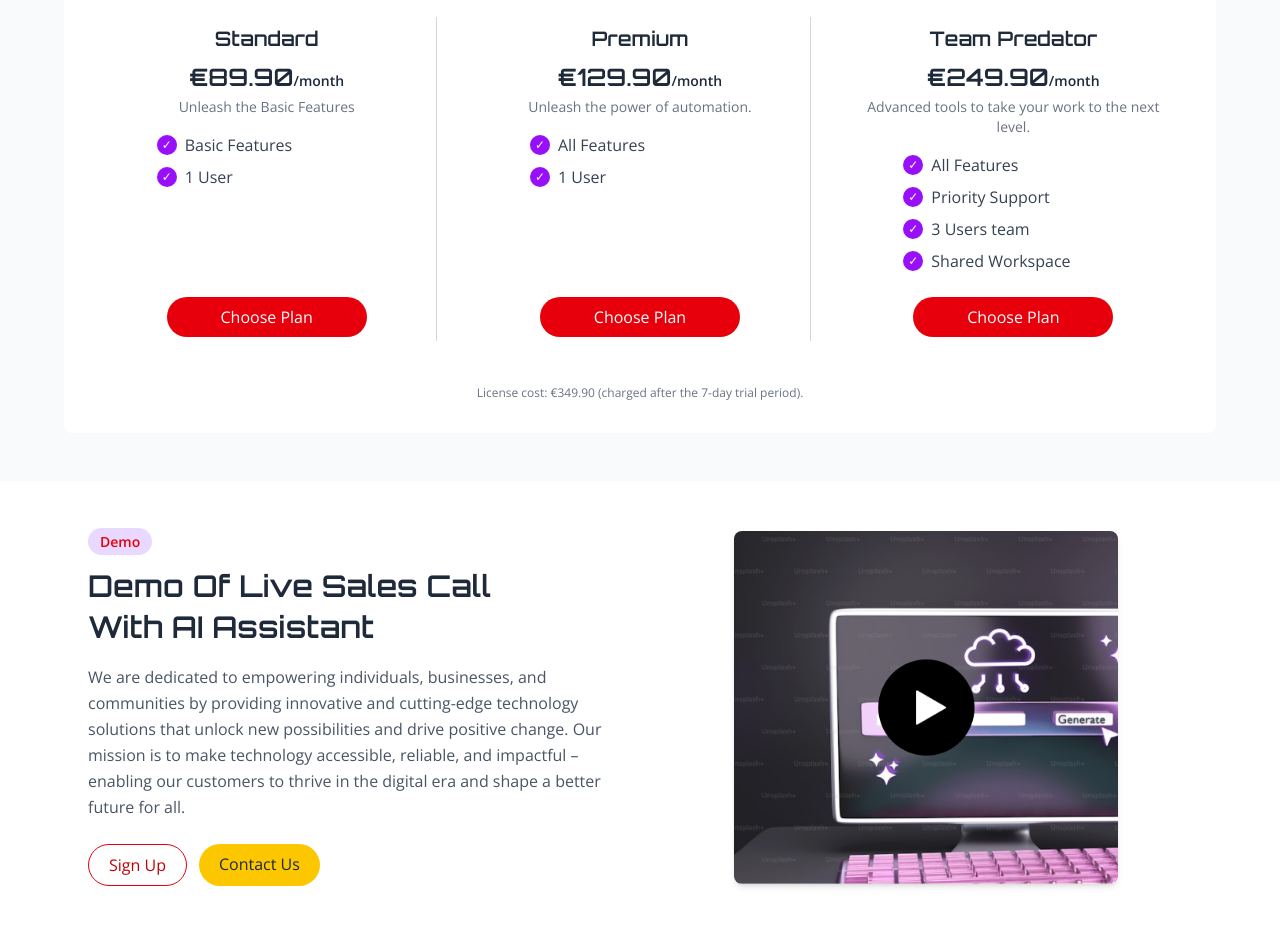
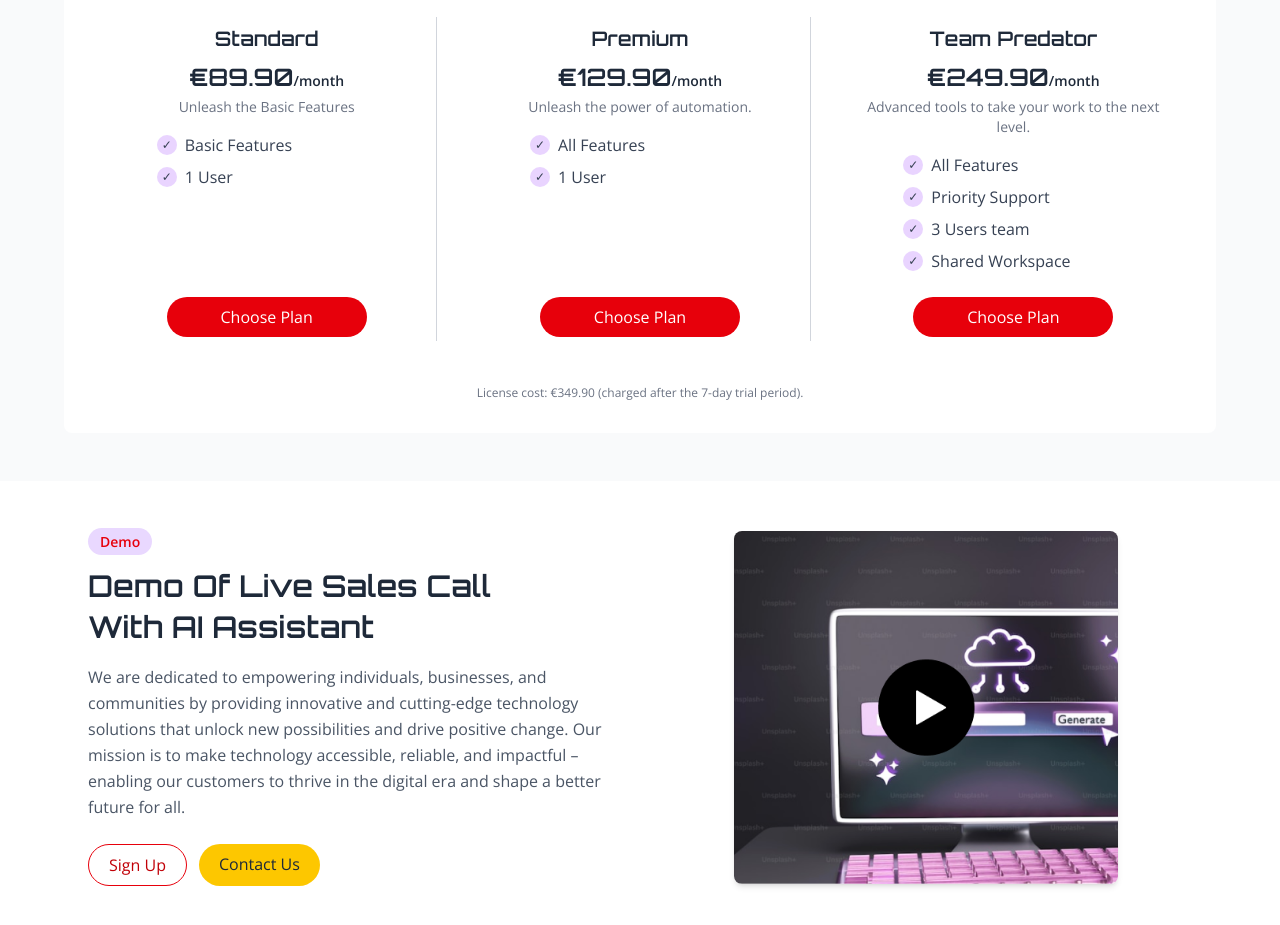
Before and after one commit to malikadeel12/SelltronAI-clientsite, a React (Vite) app: page / in a window 1280 px wide. Shown: the part 2400-3325 px from the top of the page. Built offline with nearby package versions, Linux system fonts and the light colour scheme.

Commit message:
new updates

```diff
--- a/src/components/Pricing.jsx
+++ b/src/components/Pricing.jsx
@@ -81,7 +81,7 @@ export default function Pricing() {
                       key={idx}
                       className="flex items-center space-x-2"
                     >
-                      <span className="flex items-center justify-center w-5 h-5 rounded-full bg-purple-600 text-white text-xs">
+                      <span className="flex items-center justify-center w-5 h-5 rounded-full bg-purple-200 text-purple text-xs">
                         ✓
                       </span>
                       <span className="text-sm md:text-base">{f}</span>
```
